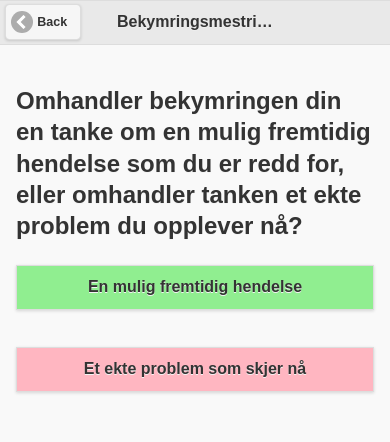
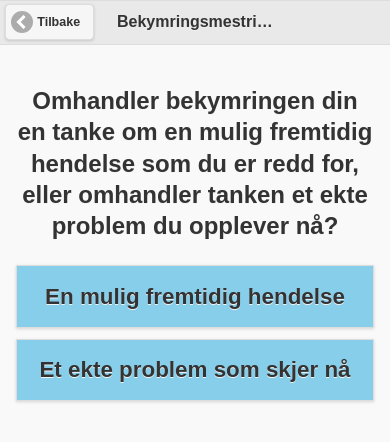
Before and after one commit to joensen/bekymringsmestring, a plain HTML site: page www/index.html in a window 390 px wide. Both pictures are taken after a click on the link "Ja". Drawn offline with Linux system fonts and the light colour scheme; some packages are replaced by stand-ins of ours.

```diff
--- a/www/css/style.css
+++ b/www/css/style.css
@@ -1,12 +1,10 @@
 p {
 	font-size: 1.5em;
 	font-weight: bold;
+	text-align: center;
 }
 
 .ui-page-theme-a .ui-btn.button1 {
-	background-color: lightgreen;
+	background-color: skyblue;
+	font-size: 1.4em;
 }
-
-.ui-page-theme-a .ui-btn.button2 {
-	background-color: lightpink;
-}
--- a/www/index.html
+++ b/www/index.html
@@ -20,27 +20,33 @@
                     <h1>Bekymringsmestring</h1>
                 </div>
                 <div role="main" class="ui-content">
-                    <p>Har du en bekymring?</p>
-                    <a href="#side2" class="ui-btn ui-shadow button1" data-transition="slide">Ja</a><br/>
-                    <a href="#side3" class="ui-btn ui-shadow button2" data-transition="slide">Nei</a>
+                    <p style="text-align: center;">Har du en bekymring?</p>
+                    <div class="ui-grid-a">
+                        <div class="ui-block-a">
+                            <a href="#side2" class="ui-btn ui-shadow button1" data-transition="slide">Ja</a>
+                        </div>
+                        <div class="ui-block-b">
+                            <a href="#side3" class="ui-btn ui-shadow button1" data-transition="slide">Nei</a>
+                        </div>
+                    </div>
                 </div>
             </div>
 
             <div data-role="page" id="side2">
                 <div data-role="header">
-                    <a href="#" data-icon="carat-l" data-rel="back">Back</a>
+                    <a href="#" data-icon="carat-l" data-rel="back">Tilbake</a>
                     <h1>Bekymringsmestring</h1>
                 </div>
                 <div role="main" class="ui-content">
-                    <p>Omhandler bekymringen din en tanke om en mulig fremtidig hendelse som du er redd for, eller omhandler tanken et ekte problem du opplever nå?</p>
-                    <a href="#side4" class="ui-btn ui-shadow button1" data-transition="slide">En mulig fremtidig hendelse</a><br/>
-                    <a href="#side9" class="ui-btn ui-shadow button2" data-transition="slide">Et ekte problem som skjer nå</a><br/>
+                    <p style="text-align: center;">Omhandler bekymringen din en tanke om en mulig fremtidig hendelse som du er redd for, eller omhandler tanken et ekte problem du opplever nå?</p>
+                    <a href="#side4" class="ui-btn ui-shadow button1" data-transition="slide">En mulig fremtidig hendelse</a>
+                    <a href="#side9" class="ui-btn ui-shadow button1" data-transition="slide">Et ekte problem som skjer nå</a>
                 </div>
             </div>
 
             <div data-role="page" id="side3">
                 <div data-role="header">
-                    <a href="#" data-icon="carat-l" data-rel="back">Back</a>
+                    <a href="#" data-icon="carat-l" data-rel="back">Tilbake</a>
                     <h1>Bekymringsmestring</h1>
                 </div>
                 <div role="main" class="ui-content">
@@ -50,29 +56,35 @@
 
             <div data-role="page" id="side4">
                 <div data-role="header">
-                    <a href="#" data-icon="carat-l" data-rel="back">Back</a>
+                    <a href="#" data-icon="carat-l" data-rel="back">Tilbake</a>
                     <h1>Bekymringsmestring</h1>
                 </div>
                 <div role="main" class="ui-content">
                     <p>Ønsker du å gå inn i din bekymring på nåværende tidspunkt?</p>
-                    <a href="#side5" class="ui-btn ui-shadow button1" data-transition="slide">Ja</a><br/>
-                    <a href="#side6" class="ui-btn ui-shadow button2" data-transition="slide">Nei</a><br/>
+                    <div class="ui-grid-a">
+                        <div class="ui-block-a">
+                            <a href="#side5" class="ui-btn ui-shadow button1" data-transition="slide">Ja</a>
+                        </div>
+                        <div class="ui-block-b">
+                            <a href="#side6" class="ui-btn ui-shadow button1" data-transition="slide">Nei</a>
+                        </div>
+                    </div>
                 </div>
             </div>
 
             <div data-role="page" id="side5">
                 <div data-role="header">
-                    <a href="#" data-icon="carat-l" data-rel="back">Back</a>
+                    <a href="#" data-icon="carat-l" data-rel="back">Tilbake</a>
                     <h1>Bekymringsmestring</h1>
                 </div>
                 <div role="main" class="ui-content">
-                    <p>Utfordre din bekymring. Benytt gjerne en bekymringsutfordringsdagbok</p>
+                    <p>Utfordre din bekymring. <br/>Benytt gjerne en bekymringsutfordringsdagbok.</p>
                 </div>
             </div>
 
             <div data-role="page" id="side6">
                 <div data-role="header">
-                    <a href="#" data-icon="carat-l" data-rel="back">Back</a>
+                    <a href="#" data-icon="carat-l" data-rel="back">Tilbake</a>
                     <h1>Bekymringsmestring</h1>
                 </div>
                 <div role="main" class="ui-content">
@@ -84,7 +96,7 @@
 
             <div data-role="page" id="side7">
                 <div data-role="header">
-                    <a href="#" data-icon="carat-l" data-rel="back">Back</a>
+                    <a href="#" data-icon="carat-l" data-rel="back">Tilbake</a>
                     <h1>Bekymringsmestring</h1>
                 </div>
                 <div role="main" class="ui-content">
@@ -94,7 +106,7 @@
 
             <div data-role="page" id="side8">
                 <div data-role="header">
-                    <a href="#" data-icon="carat-l" data-rel="back">Back</a>
+                    <a href="#" data-icon="carat-l" data-rel="back">Tilbake</a>
                     <h1>Bekymringsmestring</h1>
                 </div>
                 <div role="main" class="ui-content">
@@ -104,7 +116,7 @@
 
             <div data-role="page" id="side9">
                 <div data-role="header">
-                    <a href="#" data-icon="carat-l" data-rel="back">Back</a>
+                    <a href="#" data-icon="carat-l" data-rel="back">Tilbake</a>
                     <h1>Bekymringsmestring</h1>
                 </div>
                 <div role="main" class="ui-content">
@@ -116,7 +128,7 @@
 
             <div data-role="page" id="side10">
                 <div data-role="header">
-                    <a href="#" data-icon="carat-l" data-rel="back">Back</a>
+                    <a href="#" data-icon="carat-l" data-rel="back">Tilbake</a>
                     <h1>Bekymringsmestring</h1>
                 </div>
                 <div role="main" class="ui-content">
@@ -125,7 +137,7 @@
             </div>
             <div data-role="page" id="side11">
                 <div data-role="header">
-                    <a href="#" data-icon="carat-l" data-rel="back">Back</a>
+                    <a href="#" data-icon="carat-l" data-rel="back">Tilbake</a>
                     <h1>Bekymringsmestring</h1>
                 </div>
                 <div role="main" class="ui-content">
```
Also changed, not shown: config.xml (+36 -1 lines), icon-40.png (added), icon-40@2x.png (added), icon-50.png (added), icon-50@2x.png (added), icon-60.png (added), icon-60@2x.png (added), icon-60@3x.png (added), icon-72.png (added), icon-72@2x.png (added), icon-76.png (added), icon-76@2x.png (added), icon-small.png (added), icon-small@2x.png (added), 2 more files.
